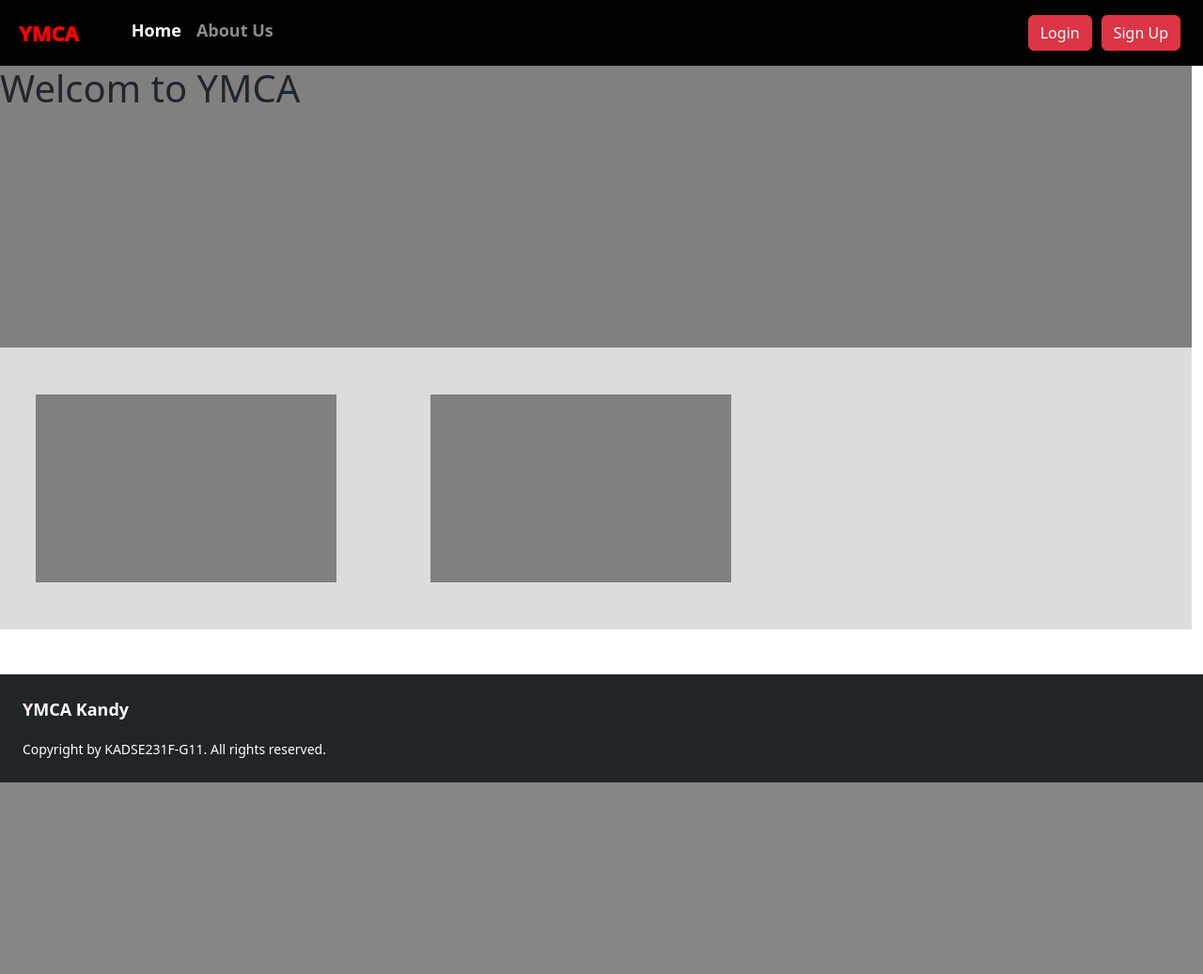
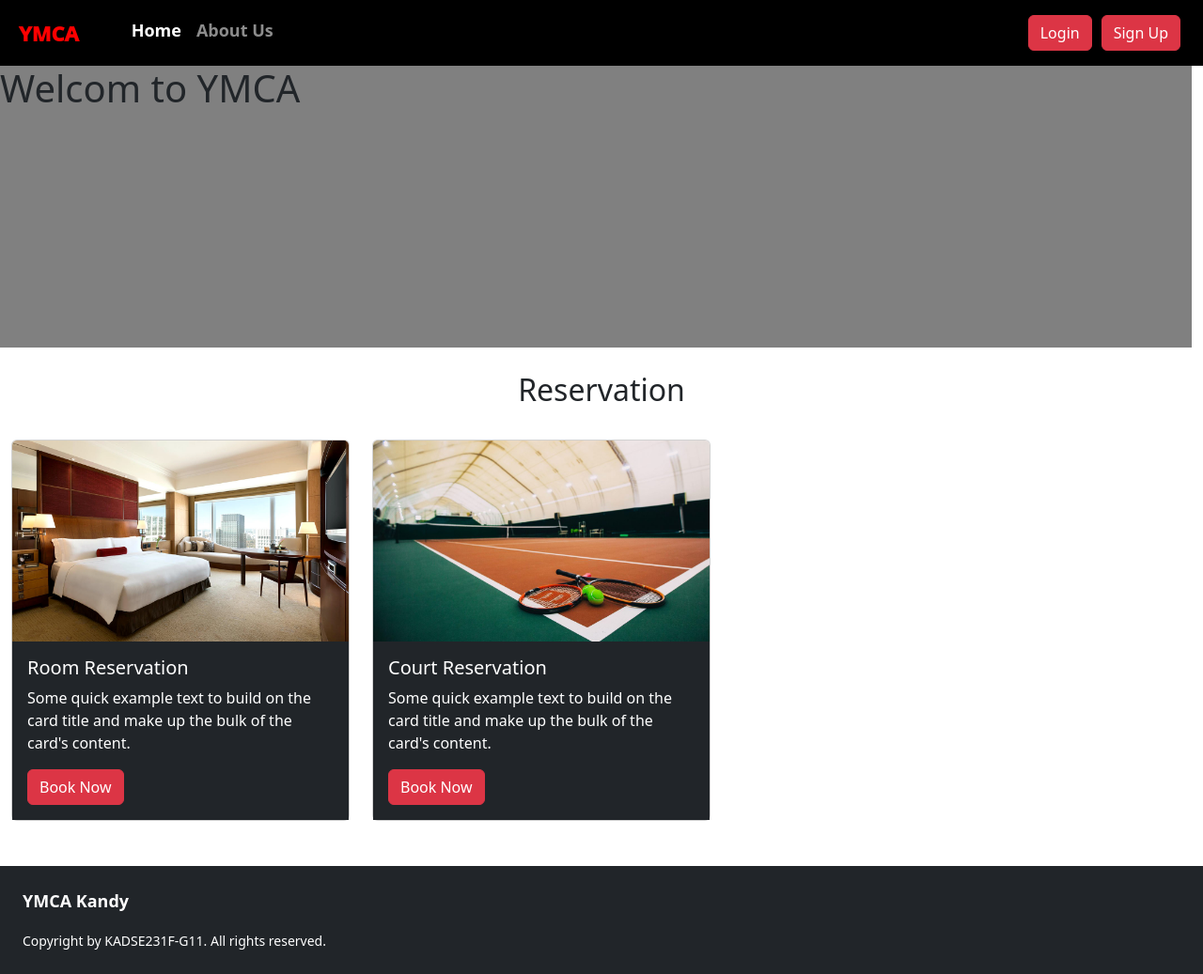
Before and after one commit to chamila04/YMCA-website, a PHP site: page /home.html in a window 1280 px wide. Shown: the whole page at 94% size. Before the commit the page ends 833 px from the top, so only its background shows below. Run offline with PHP 8.4, Linux system fonts and the light colour scheme.

Commit message:
reservation cards

```diff
--- a/home.html
+++ b/home.html
@@ -38,11 +38,25 @@
       <h1>Welcom to YMCA</h1>
     </div>
     <div class="row booking">
-      <div class="elements col-md-3 book" id="room_book">
-
+      <h2 class="text-center">Reservation</h2>
+      <div class="elements col-md-6 book" id="room_book">
+        <div class="card">
+          <img src="images/room.jpg" class="card-img-top" alt="room">
+          <div class="card-body bg-dark text-white">
+            <h5 class="card-title">Room Reservation</h5>
+            <p class="card-text">Some quick example text to build on the card title and make up the bulk of the card's content.</p>
+            <a href="#" class="btn btn-danger">Book Now</a>
+          </div>
+        </div>
       </div>
-      <div class="elements col-md-3 book" id="court_book">
-
+      <div class="elements col-md-6 book" id="court_book">
+        <div class="card">
+          <img src="images/court.jpg" class="card-img-top" alt="court">
+          <div class="card-body bg-dark text-white">
+            <h5 class="card-title">Court Reservation</h5>
+            <p class="card-text">Some quick example text to build on the card title and make up the bulk of the card's content.</p>
+            <a href="#" class="btn btn-danger">Book Now</a>
+          </div>
       </div>
     </div>
     <div class="mt-5 p-4 bg-dark text-white">
--- a/styles/home.css
+++ b/styles/home.css
@@ -19,17 +19,6 @@
     background-color: gray;
     height: 300px;
     width: 100%;
-}
-.booking{
-    background-color: gainsboro;
-    height: 300px;
-    width: 100%;
-}
-.book{
-    background-color: gray;
-    height: 200px;
-    margin: 50px;
-    display: inline-block;
 }
 .modal-body{
     padding: 0;
@@ -87,3 +76,11 @@
     font-weight: bold;
     font-size: large;
 }
+.book{
+    max-width: 30%;
+    padding-top: 2%;
+}
+.booking{
+    margin: 0;
+    padding-top: 2%;
+}
--- a/styles/terms.css
+++ b/styles/terms.css
@@ -8,7 +8,6 @@
     margin-top: 5%;
 }
 .terms h2{
-    color: red;
     text-align: center;
     font-weight: bold;
     margin-bottom: 50px;
--- a/terms.html
+++ b/terms.html
@@ -7,7 +7,7 @@
   </head>
   <body>
     <div class="terms">
-      <h2>Terms & Conditions</h2>
+      <h2 class="text-danger">Terms & Conditions</h2>
       <p>
         Welcome to YMCA kandy !<br><br> These terms and conditions outline the rules and
         regulations for the use of YMCA  kandy's Website, located at
```
Also changed, not shown: images/court.jpg (added), images/room.jpg (added).
